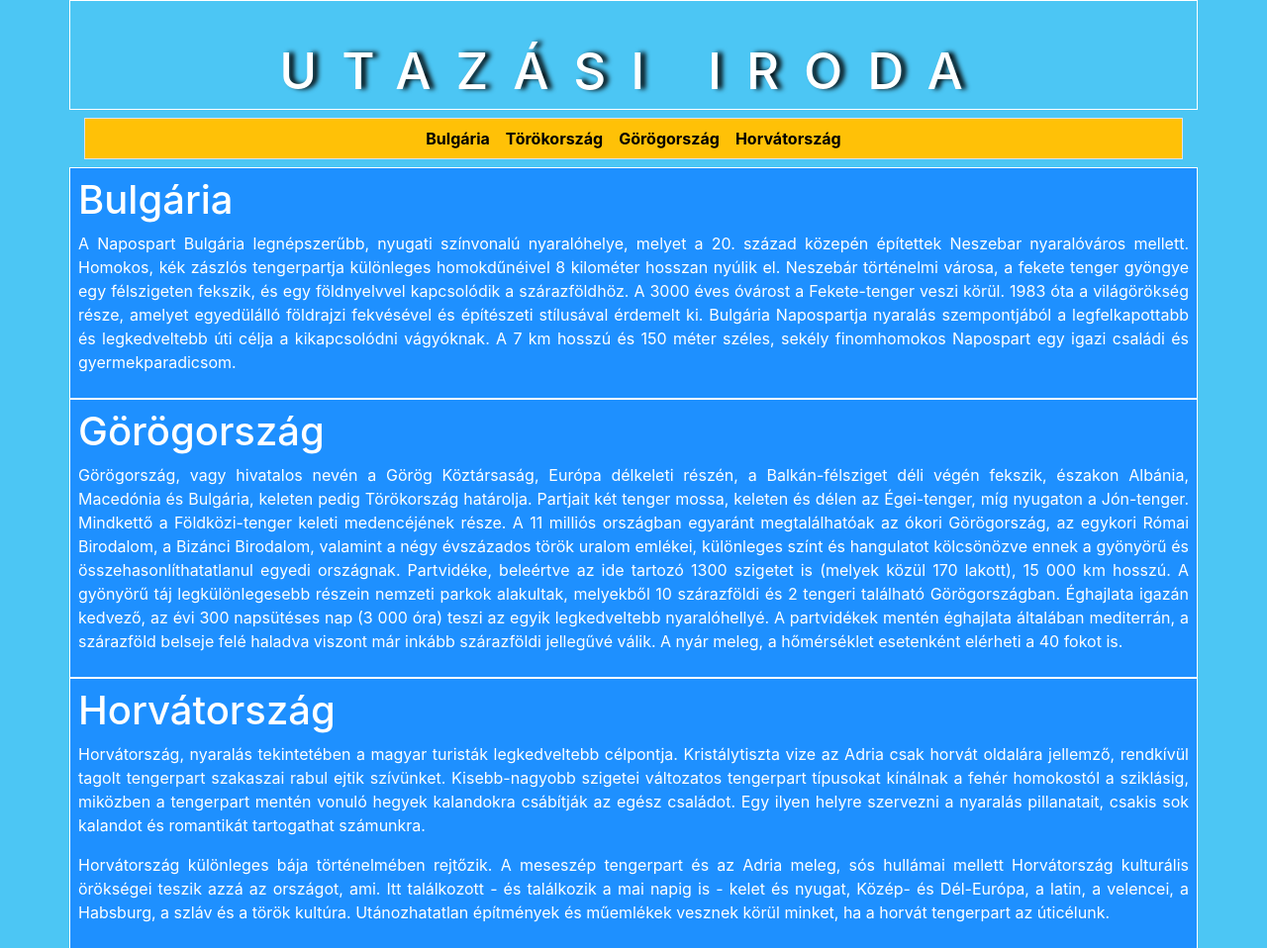
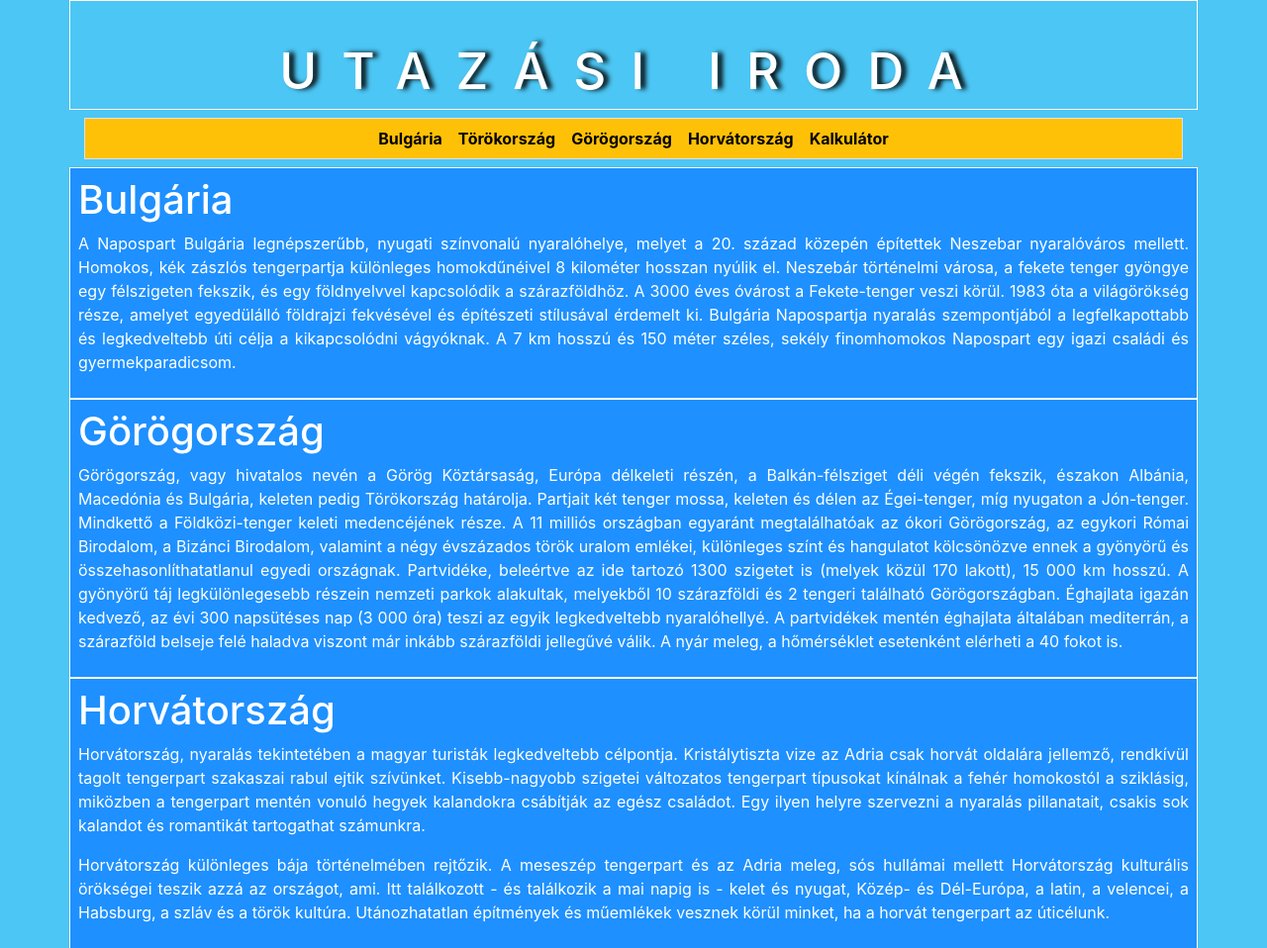
Before and after one commit to dajkadzseni/web, a plain HTML site: page web/index.html in a window 1280 px wide. Shown: the top 958 px of the page at 99% size. Drawn offline with Linux system fonts and the light colour scheme.

Commit message:
4. A „Horvátország” menüpontot követően készítsen új menüt „Kalkulátor” néven! Az új menüpont az oldalon belül a kalkulator azonosítóra hivatkozzon! A menüponthoz tartozó html elemek, és tulajdonságaik azonosak legyenek a többi menüpont közös értékeivel!

```diff
--- a/web/index.html
+++ b/web/index.html
@@ -34,6 +34,9 @@
                 </li>
                 <li class="nav-item">
                     <a class="nav-link" href="#horvat">Horvátország</a>
+                </li>
+                <li class="nav-item">
+                    <a class="nav-link" href="#kalkulator">Kalkulátor</a>
                 </li>
             </ul>
         </nav>
```
